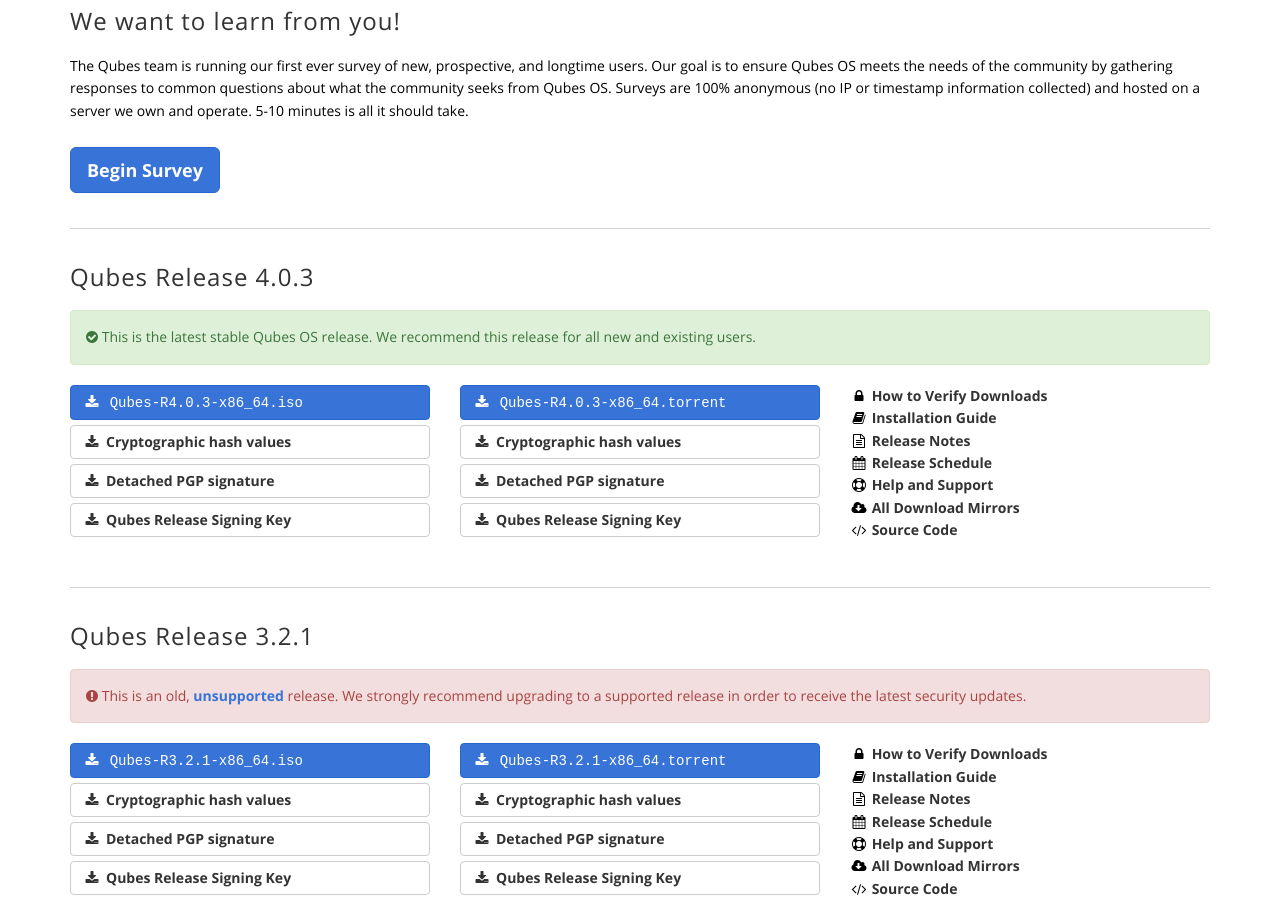
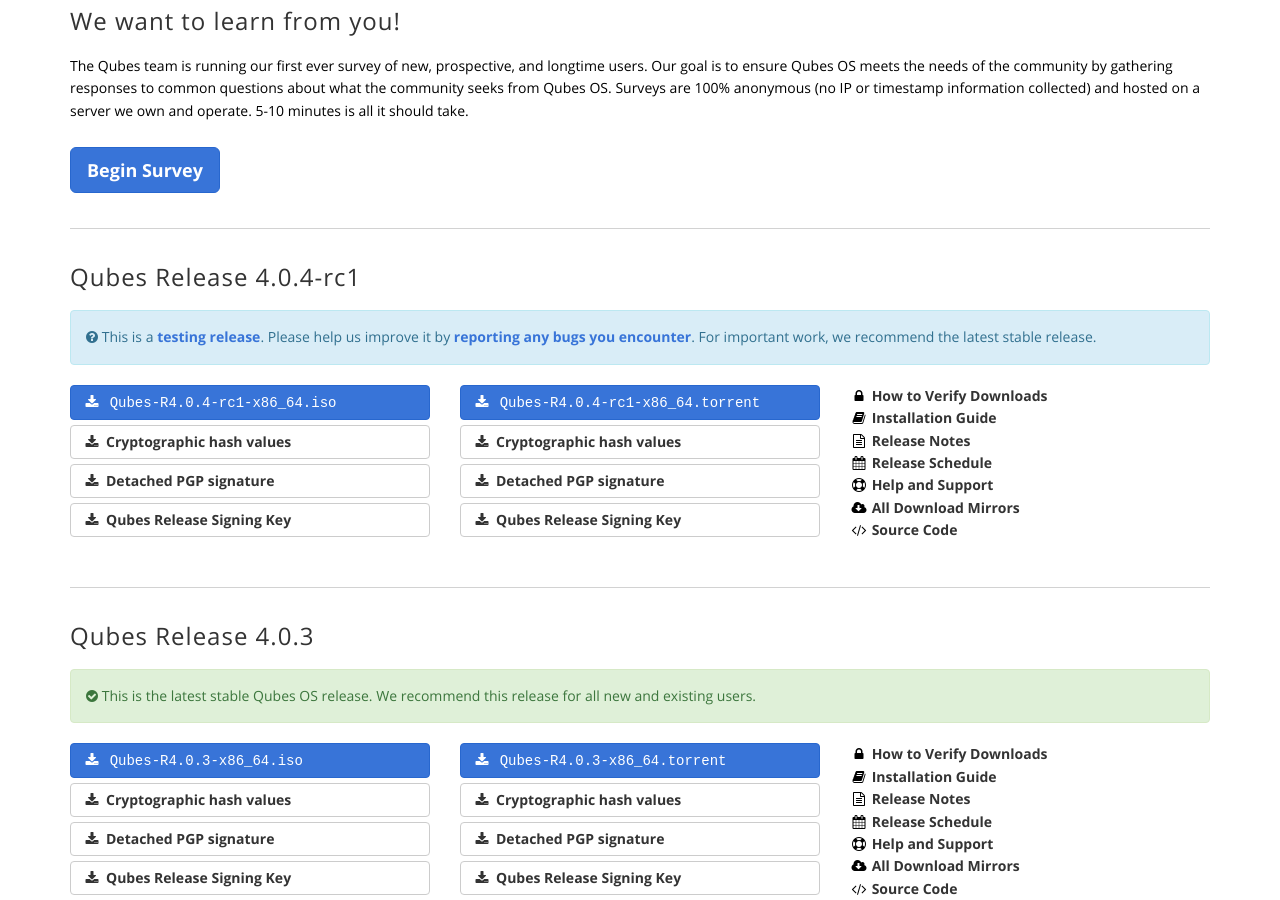
Before and after one commit to QubesOS/qubesos.github.io, a Jekyll site: the page built from pages/downloads.html, in a window 1280 px wide and 900 px high, scrolled down 417 px. Built offline with Jekyll 4.4.1, drawn with Linux system fonts in a browser that asks for light colours; some web fonts are replaced.

Commit message:
add R4.0.4-rc1 to downloads

```diff
--- a/_data/downloads.yml
+++ b/_data/downloads.yml
@@ -5,6 +5,91 @@
 # "Deprecated" means old and no longer supported.
 
 releases:
+  Qubes Release 4.0.4-rc1:
+    testing: yes
+    latest: no
+    aging: no
+    deprecated: no
+    sources:
+      - name: qubes-os.org
+        display: no
+        method: HTTPS
+        type: ISO
+        filename: Qubes-R4.0.4-rc1-x86_64.iso
+        size: 4.8 GiB (5,117,050,880 bytes)
+        url: https://ftp.qubes-os.org/iso/Qubes-R4.0.4-rc1-x86_64.iso
+        verifiers:
+          hash: https://ftp.qubes-os.org/iso/Qubes-R4.0.4-rc1-x86_64.iso.DIGESTS
+          sig: https://ftp.qubes-os.org/iso/Qubes-R4.0.4-rc1-x86_64.iso.asc
+          key: https://keys.qubes-os.org/keys/qubes-release-4-signing-key.asc
+      - name: qubes-os.org
+        display: no
+        method: BitTorrent
+        type: Torrent
+        filename: Qubes-R4.0.4-rc1-x86_64.torrent
+        size: 96 KiB (98,183 bytes)
+        url: https://ftp.qubes-os.org/iso/Qubes-R4.0.4-rc1-x86_64.torrent
+        verifiers:
+          hash: https://ftp.qubes-os.org/iso/Qubes-R4.0.4-rc1-x86_64.iso.DIGESTS
+          sig: https://ftp.qubes-os.org/iso/Qubes-R4.0.4-rc1-x86_64.iso.asc
+          key: https://keys.qubes-os.org/keys/qubes-release-4-signing-key.asc
+      - name: kernel.org
+        display: yes
+        method: HTTPS
+        type: ISO
+        filename: Qubes-R4.0.4-rc1-x86_64.iso
+        size: 4.8 GiB (5,117,050,880 bytes)
+        url: https://mirrors.edge.kernel.org/qubes/iso/Qubes-R4.0.4-rc1-x86_64.iso
+        verifiers:
+          hash: https://mirrors.edge.kernel.org/qubes/iso/Qubes-R4.0.4-rc1-x86_64.iso.DIGESTS
+          sig: https://mirrors.edge.kernel.org/qubes/iso/Qubes-R4.0.4-rc1-x86_64.iso.asc
+          key: https://keys.qubes-os.org/keys/qubes-release-4-signing-key.asc
+      - name: halifax.rwth-aachen.de
+        display: no
+        method: HTTP
+        type: ISO
+        filename: Qubes-R4.0.4-rc1-x86_64.iso
+        size: 4.8 GiB (5,117,050,880 bytes)
+        url: http://ftp.halifax.rwth-aachen.de/qubes/iso/Qubes-R4.0.4-rc1-x86_64.iso
+        verifiers:
+          hash: http://ftp.halifax.rwth-aachen.de/qubes/iso/Qubes-R4.0.4-rc1-x86_64.iso.DIGESTS
+          sig: http://ftp.halifax.rwth-aachen.de/qubes/iso/Qubes-R4.0.4-rc1-x86_64.iso.asc
+          key: https://keys.qubes-os.org/keys/qubes-release-4-signing-key.asc
+      - name: kernel.org
+        display: yes
+        method: BitTorrent
+        type: Torrent
+        filename: Qubes-R4.0.4-rc1-x86_64.torrent
+        size: 96 KiB (98,183 bytes)
+        url: https://mirrors.edge.kernel.org/qubes/iso/Qubes-R4.0.4-rc1-x86_64.torrent
+        verifiers:
+          hash: https://mirrors.edge.kernel.org/qubes/iso/Qubes-R4.0.4-rc1-x86_64.iso.DIGESTS
+          sig: https://mirrors.edge.kernel.org/qubes/iso/Qubes-R4.0.4-rc1-x86_64.iso.asc
+          key: https://keys.qubes-os.org/keys/qubes-release-4-signing-key.asc
+      - name: halifax.rwth-aachen.de
+        display: no
+        method: BitTorrent
+        type: Torrent
+        filename: Qubes-R4.0.4-rc1-x86_64.torrent
+        size: 96 KiB (98,183 bytes)
+        url: http://ftp.halifax.rwth-aachen.de/qubes/iso/Qubes-R4.0.4-rc1-x86_64.torrent
+        verifiers:
+          hash: http://ftp.halifax.rwth-aachen.de/qubes/iso/Qubes-R4.0.4-rc1-x86_64.iso.DIGESTS
+          sig: http://ftp.halifax.rwth-aachen.de/qubes/iso/Qubes-R4.0.4-rc1-x86_64.iso.asc
+          key: https://keys.qubes-os.org/keys/qubes-release-4-signing-key.asc
+    docs:
+      Installation Guide:
+        featured: yes
+        url: /doc/installation-guide/
+      Release Notes:
+        url: /doc/releases/4.0/release-notes/
+      Release Schedule:
+        url: /doc/releases/4.0/schedule/
+      Upgrading to Qubes R4.0:
+        url: /doc/releases/4.0/release-notes/#upgrading
+    featured_docs:
+      get:
+      - Release Notes
   Qubes Release 4.0.3:
     testing: no
     latest: yes
```
